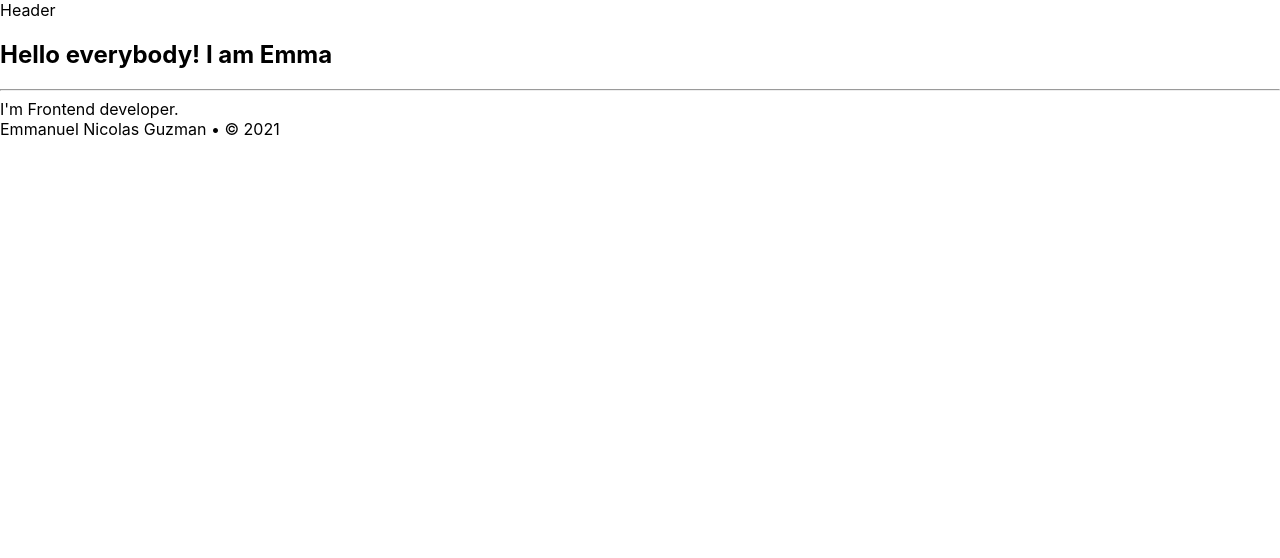
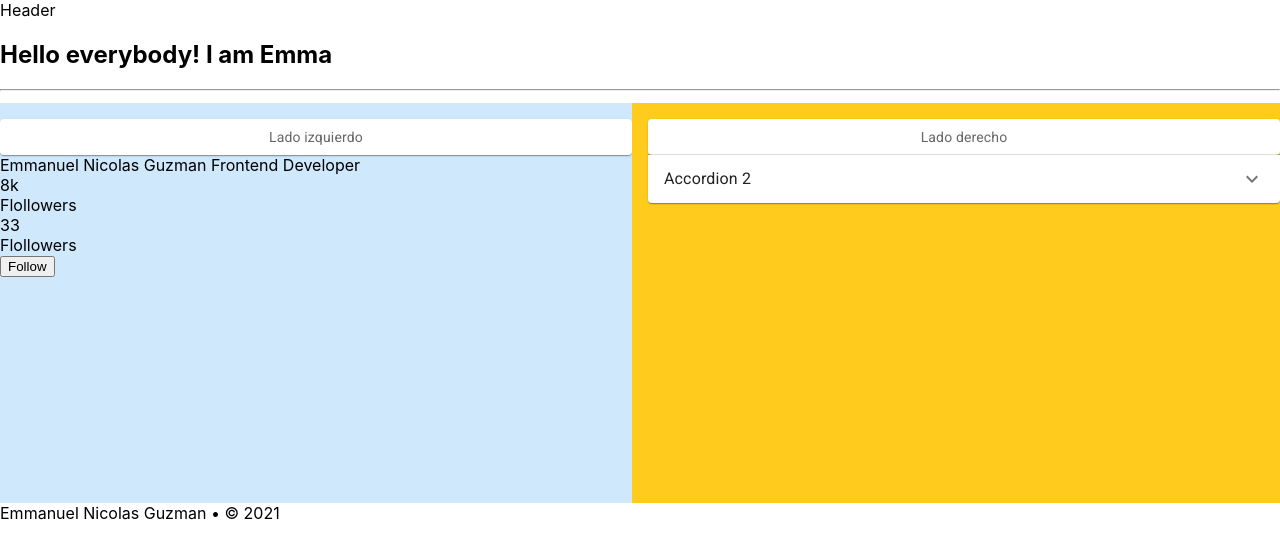
Before and after one commit to EmmanuelGuzman0112/my-cv, a React (Create React App) app: page / in a window 1280 px wide. Shown: the top 558 px of the page. Built offline with nearby package versions, Linux system fonts and the light colour scheme.

Commit message:
subo accordin and card

```diff
--- a/package.json
+++ b/package.json
@@ -5,6 +5,7 @@
   "dependencies": {
     "@emotion/react": "^11.6.0",
     "@emotion/styled": "^11.6.0",
+    "@mui/icons-material": "^5.1.1",
     "@mui/material": "^5.1.1",
     "@testing-library/jest-dom": "^5.15.0",
     "@testing-library/react": "^11.2.7",
@@ -12,6 +13,7 @@
     "react": "^17.0.2",
     "react-dom": "^17.0.2",
     "react-scripts": "4.0.3",
+    "typescript": "^4.5.2",
     "web-vitals": "^1.1.2"
   },
   "scripts": {
--- a/src/App.js
+++ b/src/App.js
@@ -1,7 +1,7 @@
 import './App.css';
 import Header from './Components/Header';
-import Presentation from './Components/Presentation';
 import Footer from './Components/Footer';
+import MyCV from './Components/MyCV';
 
 
 function App() {
@@ -11,7 +11,7 @@ function App() {
       <Header className="App-header" />
 
       <main>
-        <Presentation/>
+        <MyCV/>
       </main>
 
       <Footer/>
--- /dev/null
+++ b/src/Components/MyCV/Components/Card/index.jsx
@@ -0,0 +1,30 @@
+const Card = () => {
+  return (
+    <>
+        <div class="card-container">
+            <header class="card-header">
+                <div class="user-profile-image"></div>
+
+                <span class="username">Emmanuel Nicolas </span>
+                <span class="last-name">Guzman </span>
+                <span class="user-bio">Frontend Developer </span>
+            </header>
+            <section class="about-section">
+                <div class="about-item">
+                    <div class="item-value"> 8k</div>
+                    <div class="item-label"> Flollowers</div>
+                </div>
+                <div class="about-item">
+                    <div class="item-value"> 33</div>
+                    <div class="item-label"> Flollowers</div>
+                </div>
+            </section>
+            <footer class="card-footer">
+                <button class="card-footer">Follow </button>
+            </footer>
+        </div>
+    </>
+  );
+};
+
+export default Card;
--- /dev/null
+++ b/src/Components/MyCV/Components/ExperienceWork/index.jsx
@@ -0,0 +1,11 @@
+import ItemExperienceWork from '../ItemExperienceWork';
+
+const ExperienceWork = () => {
+  return (
+    <>
+      {<ItemExperienceWork />}
+    </>
+  );
+};
+
+export default ExperienceWork;
--- /dev/null
+++ b/src/Components/MyCV/Components/ItemExperienceWork/index.jsx
@@ -0,0 +1,30 @@
+import Accordion from '@mui/material/Accordion';
+import AccordionSummary from '@mui/material/AccordionSummary';
+import AccordionDetails from '@mui/material/AccordionDetails';
+import Typography from '@mui/material/Typography';
+import ExpandMoreIcon from '@mui/icons-material/ExpandMore';
+
+const ItemExperienceWork = () => {
+  return (
+    <>
+    {/* Acomodar esto */}
+      <Accordion>
+        <AccordionSummary
+          expandIcon={<ExpandMoreIcon />}
+          aria-controls="panel2a-content"
+          id="panel2a-header"
+        >
+          <Typography>Accordion 2</Typography>
+        </AccordionSummary>
+        <AccordionDetails>
+          <Typography>
+            Lorem ipsum dolor sit amet, consectetur adipiscing elit. Suspendisse
+            malesuada lacus ex, sit amet blandit leo lobortis eget.
+          </Typography>
+        </AccordionDetails>
+      </Accordion>
+    </>
+  );
+};
+
+export default ItemExperienceWork;
--- /dev/null
+++ b/src/Components/MyCV/index.jsx
@@ -0,0 +1,33 @@
+import Presentation from './Components/Presentation';
+import { styled } from '@mui/material/styles';
+import Paper from '@mui/material/Paper';
+import Grid from '@mui/material/Grid';
+import Card from './Components/Card';
+import ExperienceWork from './Components/ExperienceWork';
+
+const Item = styled(Paper)(({ theme }) => ({
+  ...theme.typography.body2,
+  padding: theme.spacing(1),
+  textAlign: 'center',
+  color: theme.palette.text.secondary,
+}));
+
+const MyCV = () => {
+    return (
+    <>
+        <Presentation />
+        <Grid container spacing={2}>
+            <Grid item xs={6} sx={{ bgcolor: '#cfe8fc', height: '50vh' }}>
+                <Item>Lado izquierdo</Item>
+                <Card/>
+            </Grid>
+            <Grid item xs={6} sx={{ bgcolor: '#FFCC1D', height: '50vh' }}>
+                <Item>Lado derecho</Item>
+                <ExperienceWork/>
+            </Grid>
+        </Grid>
+    </>
+    );
+}
+
+export default MyCV;
--- /dev/null
+++ b/src/react-app-env.d.ts
@@ -0,0 +1 @@
+/// <reference types="react-scripts" />
```
Also changed, not shown: tsconfig.json (added, +26 -0 lines), src/Components/Footer/useEstilos.ts (deleted), src/Components/Header/useEstilos.ts (deleted), src/Components/MyCV/Components/Presentation/index.jsx (renamed from src/Components/Presentation/index.jsx), src/Components/Presentation/useEstilos.ts (deleted), 2 other files (tests, documents, lock files or other folders).
